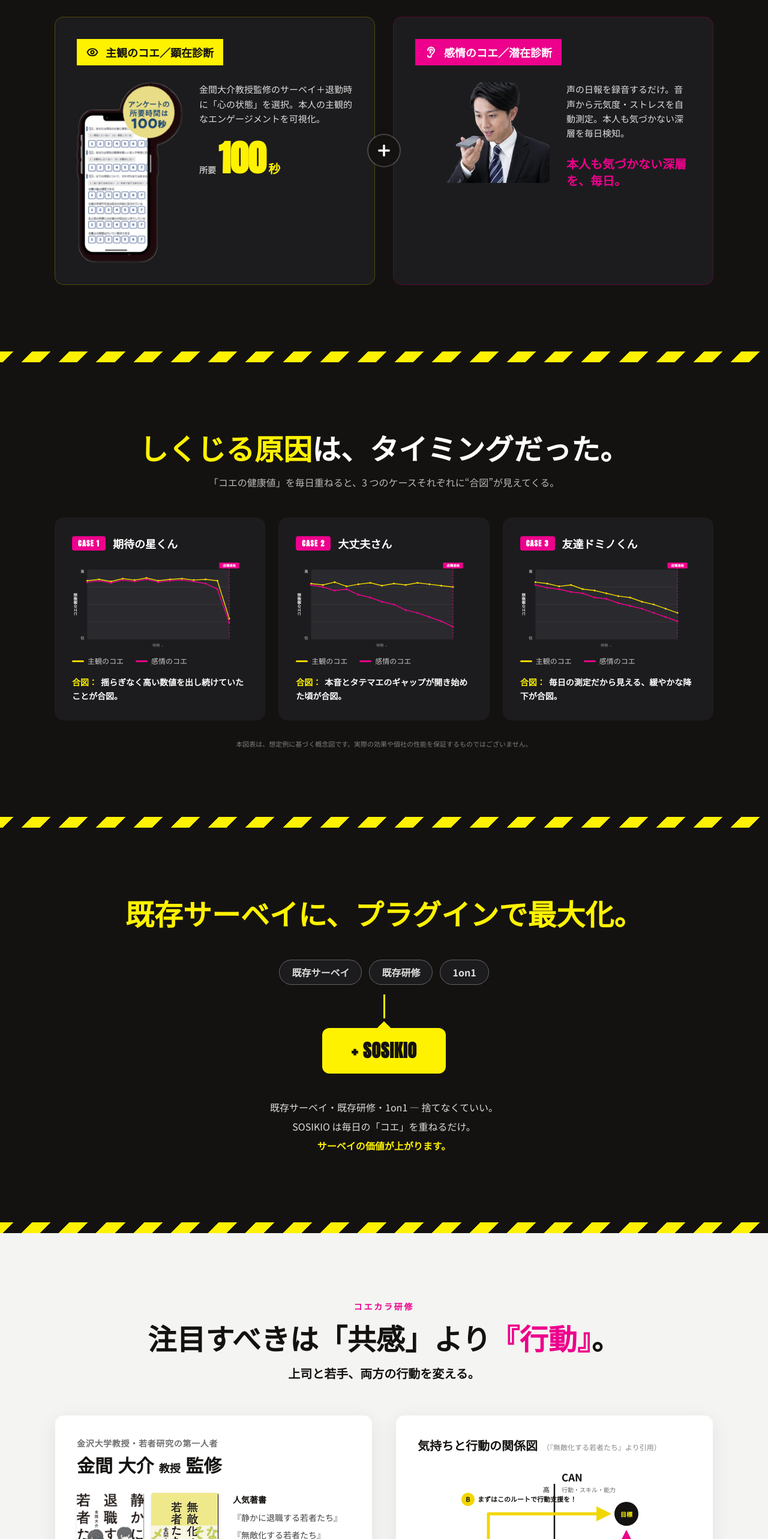
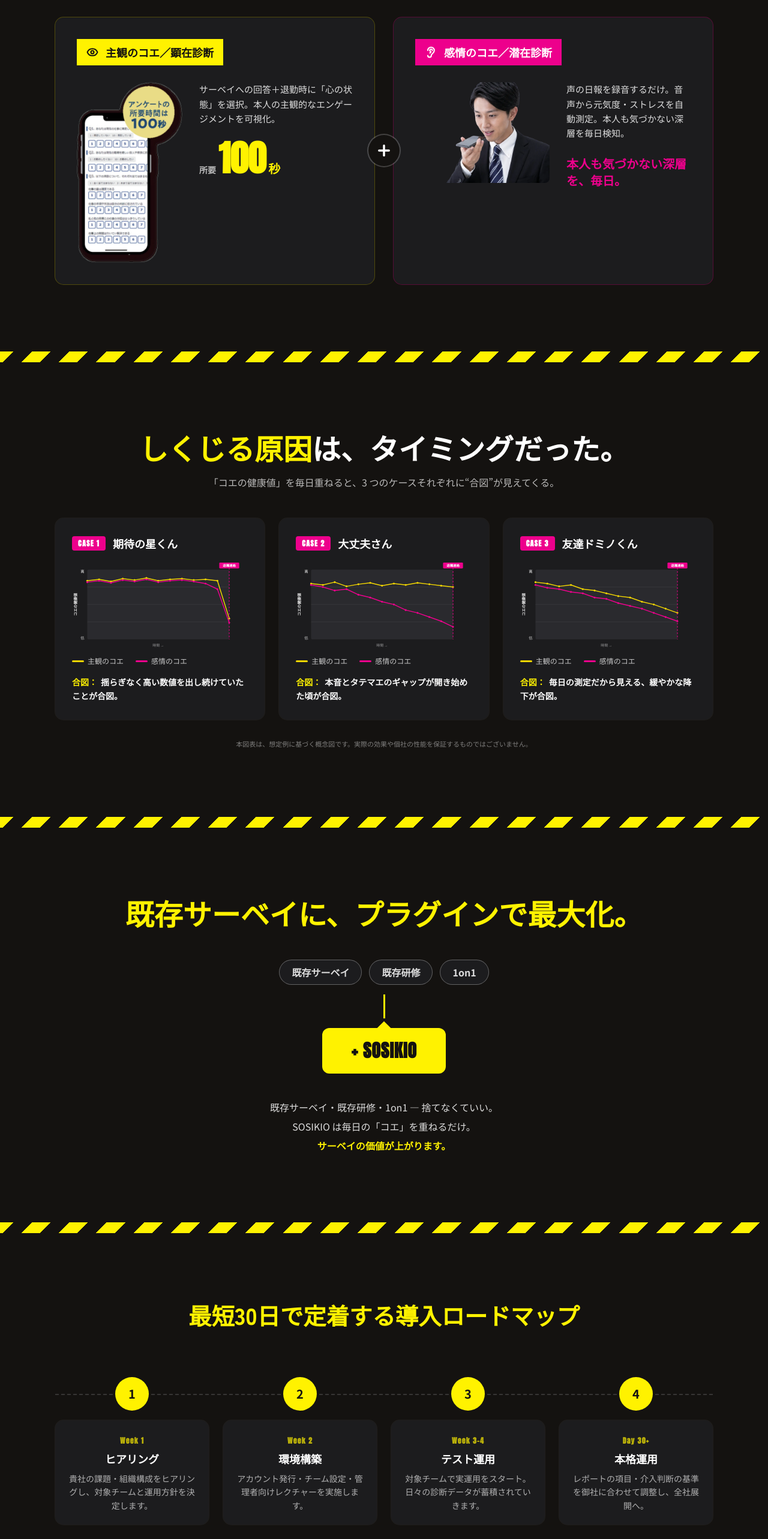
Before and after one commit to LaCall-Gagans-Studio/sosikio, a Next.js app in the folder my-app/: page /hr in a window 1280 px wide. Shown: the part 2220-4786 px from the top of the page at 60% size. Built offline with nearby package versions, Linux system fonts and the light colour scheme; a web font is replaced by a local one.

Commit message:
koekara deleted

```diff
--- a/my-app/src/app/(hr)/hr/_components/HrFooter.tsx
+++ b/my-app/src/app/(hr)/hr/_components/HrFooter.tsx
@@ -20,7 +20,6 @@
 
 const SERVICE_LINKS = [
   { label: 'コエの健康診断', href: '/hr#feature' },
-  { label: 'コエカラ研修', href: '/hr#training' },
   { label: 'Probe', href: '/probe' },
 ] as const
 
--- a/my-app/src/app/(hr)/hr/_components/LeadForm.tsx
+++ b/my-app/src/app/(hr)/hr/_components/LeadForm.tsx
@@ -4,7 +4,7 @@
 import { CheckCircle2, Loader2 } from 'lucide-react'
 import { trackEvent } from '@/lib/analytics'
 
-const INTERESTS = ['コエの健康診断', 'コエカラ研修', 'SOSIKIO（一気伴走パッケージ）'] as const
+const INTERESTS = ['コエの健康診断', 'SOSIKIO（一気伴走パッケージ）'] as const
 
 type Status = 'idle' | 'sending' | 'done' | 'error'
 
--- a/my-app/src/app/(hr)/hr/_components/TwoVoices.tsx
+++ b/my-app/src/app/(hr)/hr/_components/TwoVoices.tsx
@@ -48,7 +48,7 @@
                 />
                 <div>
                   <p className="text-[15px] leading-relaxed text-white/85">
-                    金間大介教授監修のサーベイ＋退勤時に「心の状態」を選択。本人の主観的なエンゲージメントを可視化。
+                    サーベイへの回答＋退勤時に「心の状態」を選択。本人の主観的なエンゲージメントを可視化。
                   </p>
                   <p className="mt-6 flex items-baseline gap-1 text-white">
                     <span className="text-sm font-bold text-white/70">所要</span>
--- a/my-app/src/app/(hr)/hr/page.tsx
+++ b/my-app/src/app/(hr)/hr/page.tsx
@@ -5,7 +5,6 @@
 import { TwoVoices } from './_components/TwoVoices'
 import { CaseGraphs } from './_components/CaseGraphs'
 import { PluginMax } from './_components/PluginMax'
-import { KanamaMethod } from './_components/KanamaMethod'
 import { OnboardingSteps } from './_components/OnboardingSteps'
 import { FAQ } from './_components/FAQ'
 import { ClosingCTA } from './_components/ClosingCTA'
@@ -38,9 +37,6 @@
         <PluginMax />
         <HazardDivider />
 
-        <KanamaMethod />
-        <HazardDivider />
-
         <OnboardingSteps />
         <HazardDivider />
 
@@ -65,7 +61,7 @@
               資料請求・デモのご依頼
             </h2>
             <p className="mt-4 text-center text-sm leading-relaxed text-white/70 sm:text-base">
-              「コエの健康診断」「コエカラ研修」の詳しい資料をお送りします。
+              「コエの健康診断」の詳しい資料をお送りします。
             </p>
             <div className="mt-10">
               <LeadForm />
--- a/my-app/src/app/(hr)/layout.tsx
+++ b/my-app/src/app/(hr)/layout.tsx
@@ -41,14 +41,14 @@
   metadataBase: new URL('https://www.sosikio.jp'),
   title: '離職の予兆をコエで可視化｜SOSIKIO（コエの健康診断）',
   description:
-    '辞表は、ある日突然じゃない。主観のコエ×感情のコエで離職の予兆を毎日可視化。金間大介教授監修',
+    '辞表は、ある日突然じゃない。主観のコエ×感情のコエで離職の予兆を毎日可視化。',
   alternates: {
     canonical: 'https://www.sosikio.jp/hr',
   },
   openGraph: {
     title: '離職の予兆をコエで可視化｜SOSIKIO（コエの健康診断）',
     description:
-      '辞表は、ある日突然じゃない。主観のコエ×感情のコエで離職の予兆を毎日可視化。金間大介教授監修',
+      '辞表は、ある日突然じゃない。主観のコエ×感情のコエで離職の予兆を毎日可視化。',
     url: 'https://www.sosikio.jp/hr',
     siteName: 'SOSIKIO',
     locale: 'ja_JP',
@@ -58,7 +58,7 @@
     card: 'summary_large_image',
     title: '離職の予兆をコエで可視化｜SOSIKIO（コエの健康診断）',
     description:
-      '辞表は、ある日突然じゃない。主観のコエ×感情のコエで離職の予兆を毎日可視化。金間大介教授監修',
+      '辞表は、ある日突然じゃない。主観のコエ×感情のコエで離職の予兆を毎日可視化。',
   },
 }
 
```
